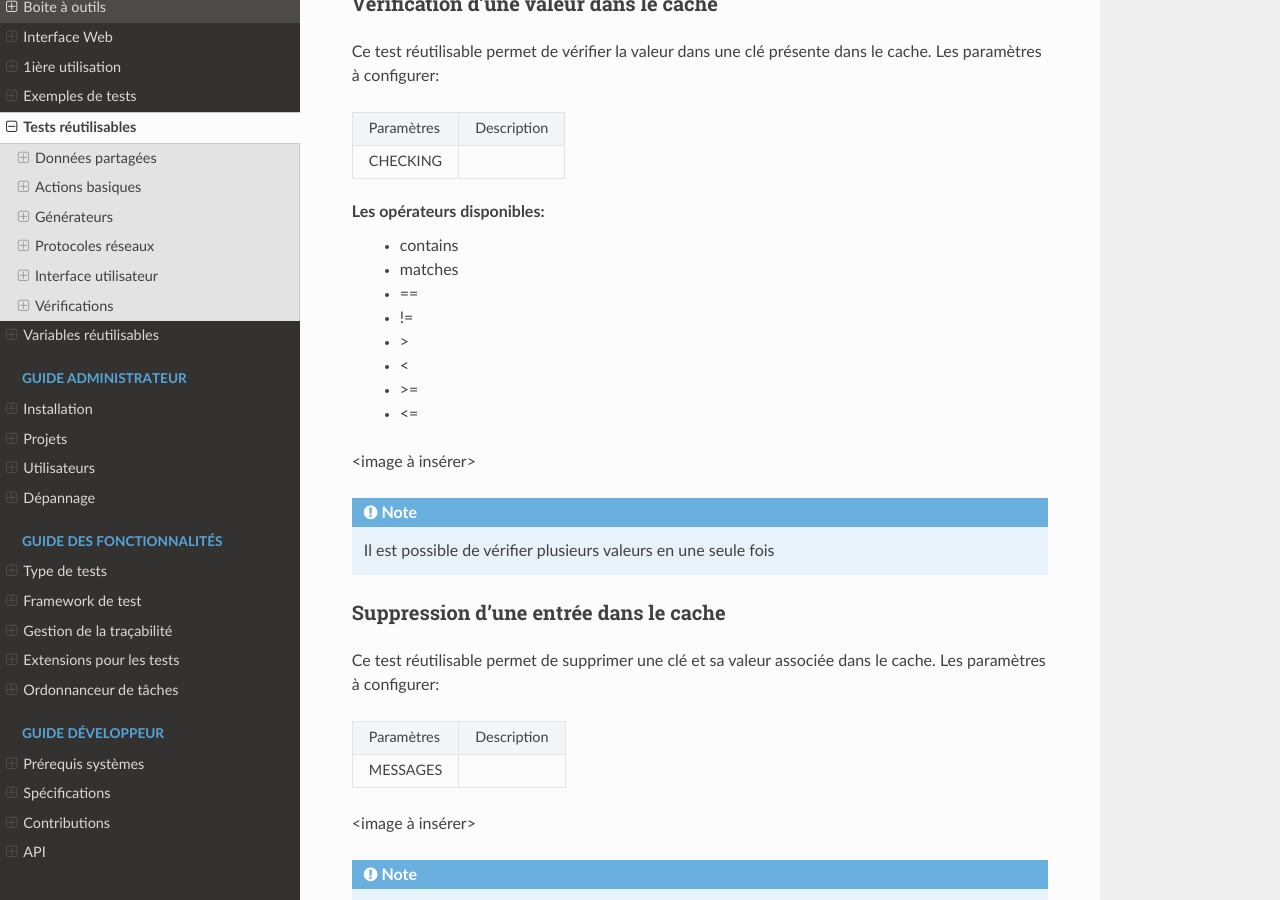
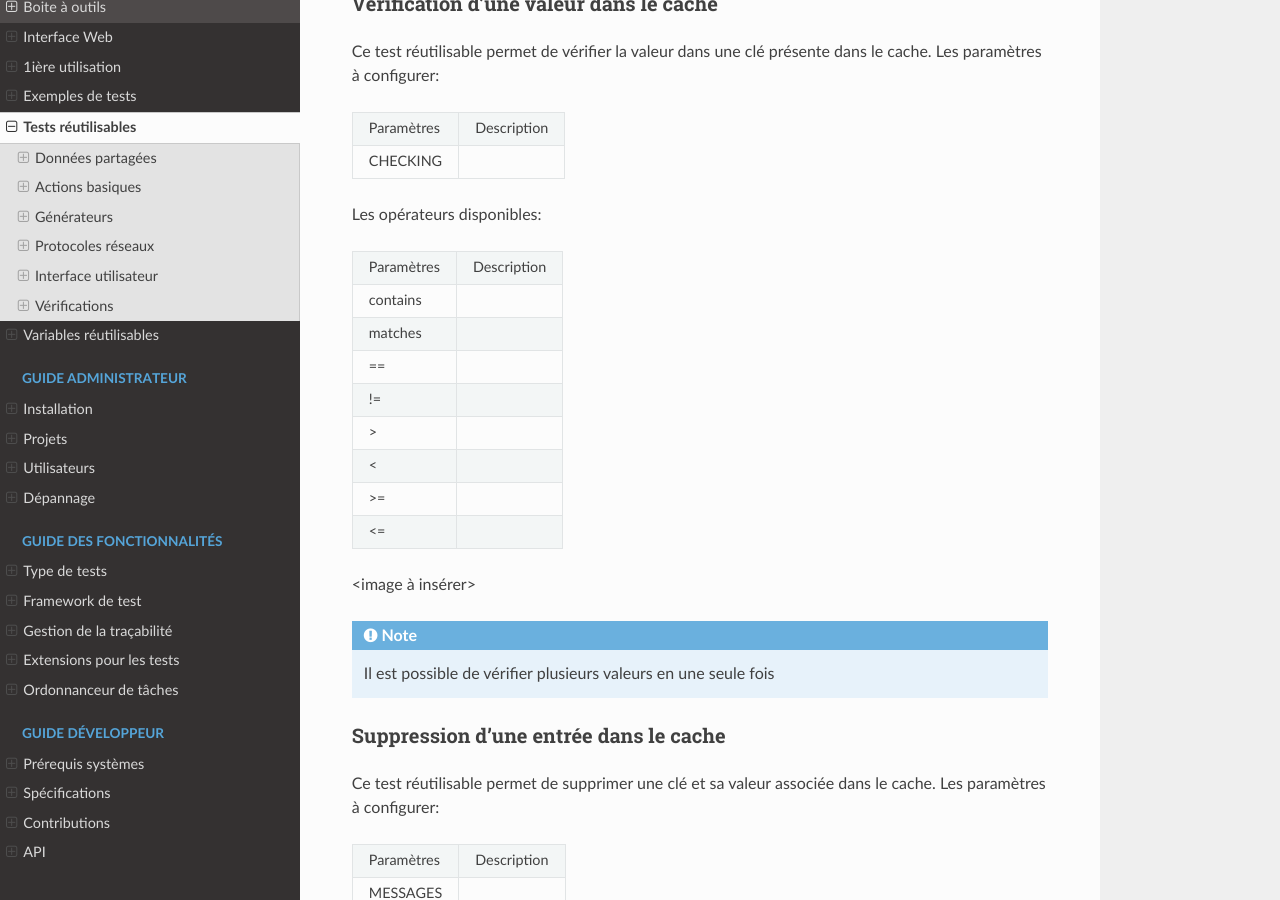
Before and after one commit to ExtensiveAutomation/extensiveautomation-fr.readthedocs.io, a Sphinx documentation site: the page built from docs/user/test_snippets.rst, in a window 1280 px wide and 900 px high, scrolled down 1317 px. Built offline with Sphinx 7.4.7 and the Read the Docs theme 2.0.0, drawn with Linux system fonts in a browser that asks for light colours; pages that are not in the unit, such as notebooks, are missing from menus.

Commit message:
mise à jour

```diff
--- a/docs/user/test_snippets.rst
+++ b/docs/user/test_snippets.rst
@@ -63,14 +63,26 @@
 +-----------------+----------------+
 
 Les opérateurs disponibles:
- - contains
- - matches
- - ==
- - !=
- - >
- - <
- - >=
- - <=
+
++-----------------+----------------+
+|Paramètres       |   Description  |
++-----------------+----------------+
+| contains        |                |
++-----------------+----------------+
+| matches         |                |
++-----------------+----------------+
+| ==              |                |
++-----------------+----------------+
+| !=              |                |
++-----------------+----------------+
+| >               |                |
++-----------------+----------------+
+| <               |                |
++-----------------+----------------+
+| >=              |                |
++-----------------+----------------+
+| <=              |                |
++-----------------+----------------+
 
 <image à insérer>
 
```
